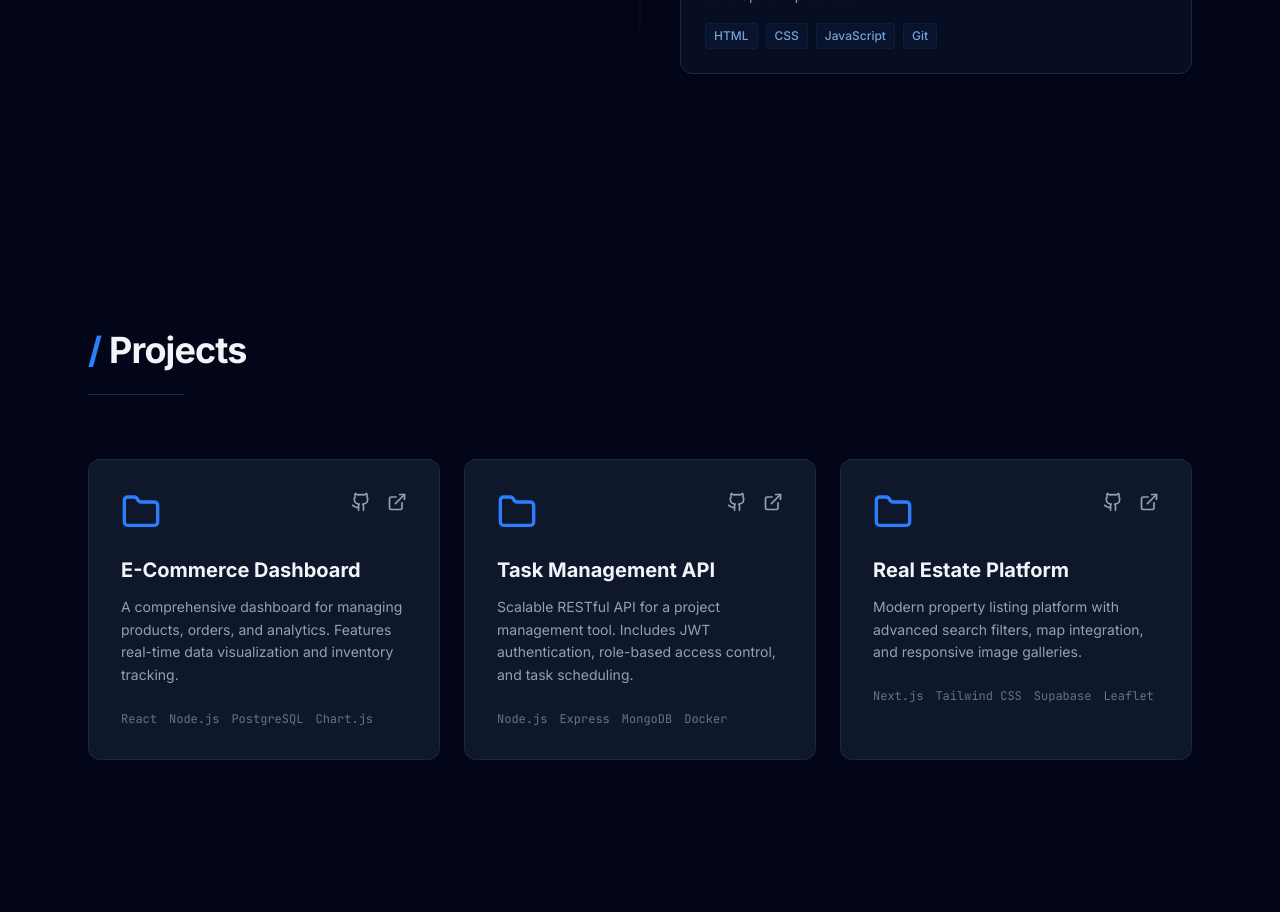
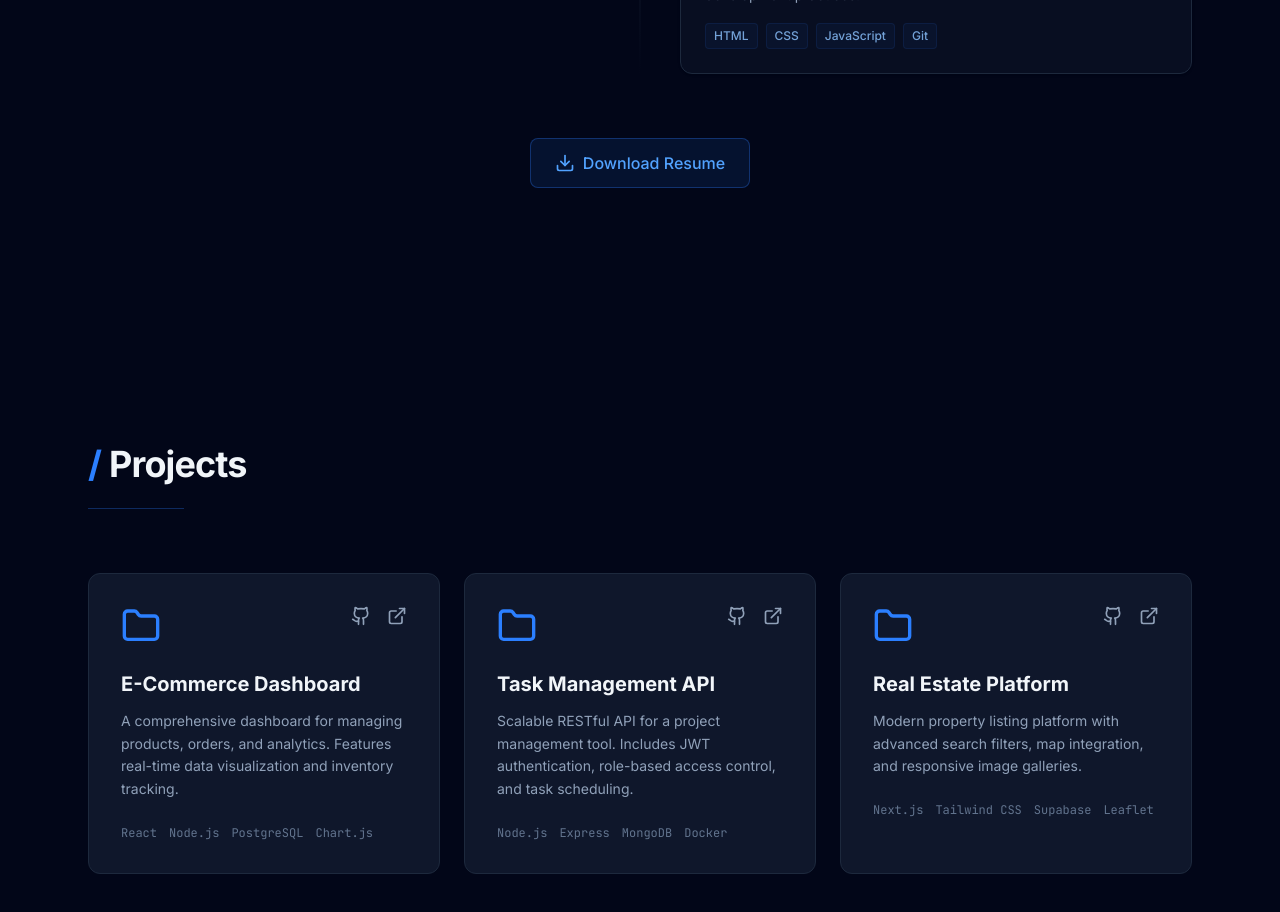
Before and after one commit to CDCODE02/MyWebDev-Portfolio, a React (Vite) app: page / in a window 1280 px wide. Shown: the part 3120-4032 px from the top of the page. Built offline with nearby package versions, Linux system fonts and the light colour scheme.

Commit message:
feat: Add resume download link to Experience section
Includes a button at the bottom of the experience section allowing users to download the resume PDF.

```diff
--- a/src/components/Experience.tsx
+++ b/src/components/Experience.tsx
@@ -1,4 +1,5 @@
 import { Section } from './ui/Section';
+import { Download } from 'lucide-react';
 
 const experiences = [
   {
@@ -64,6 +65,18 @@ export function Experience() {
           </div>
         ))}
       </div>
+
+      <div className="mt-16 flex justify-center">
+        <a
+          href="/resume.pdf"
+          target="_blank"
+          rel="noopener noreferrer"
+          className="inline-flex items-center gap-2 px-6 py-3 bg-blue-500/10 text-blue-400 border border-blue-500/30 rounded-lg hover:bg-blue-500/20 transition-all duration-300 font-medium group"
+        >
+          <Download className="w-5 h-5 group-hover:translate-y-0.5 transition-transform" />
+          Download Resume
+        </a>
+      </div>
     </Section>
   );
 }
```
